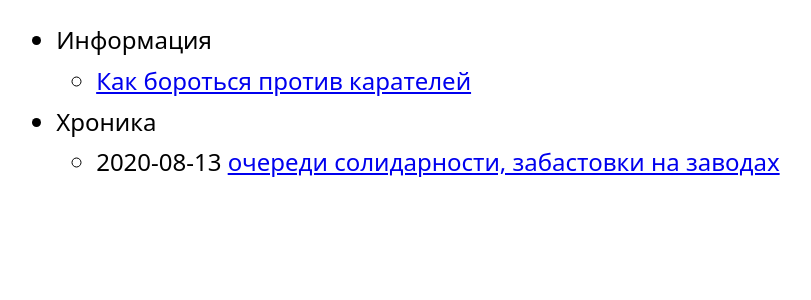
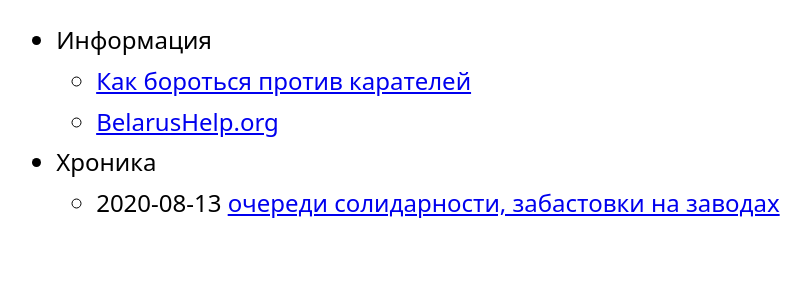
Before and after one commit to free-belarus/info, a Jekyll site: the page built from index.md, in a window 1280 px wide. Shown: the top 300 px of the page, without its empty margins (212-1023 px from the left). Built offline with Jekyll 4.4.1, drawn with Linux system fonts in a browser that asks for light colours.

Commit message:
Update menu.yml

```diff
--- a/_data/menu.yml
+++ b/_data/menu.yml
@@ -4,6 +4,8 @@ entries:
     entries:
       - title: Как бороться против карателей
         url: docs/karateli
+      - title: BelarusHelp.org
+        url: docs/belarushelp-org
   - title: Хроника
     post_list: true
     url: false
```
